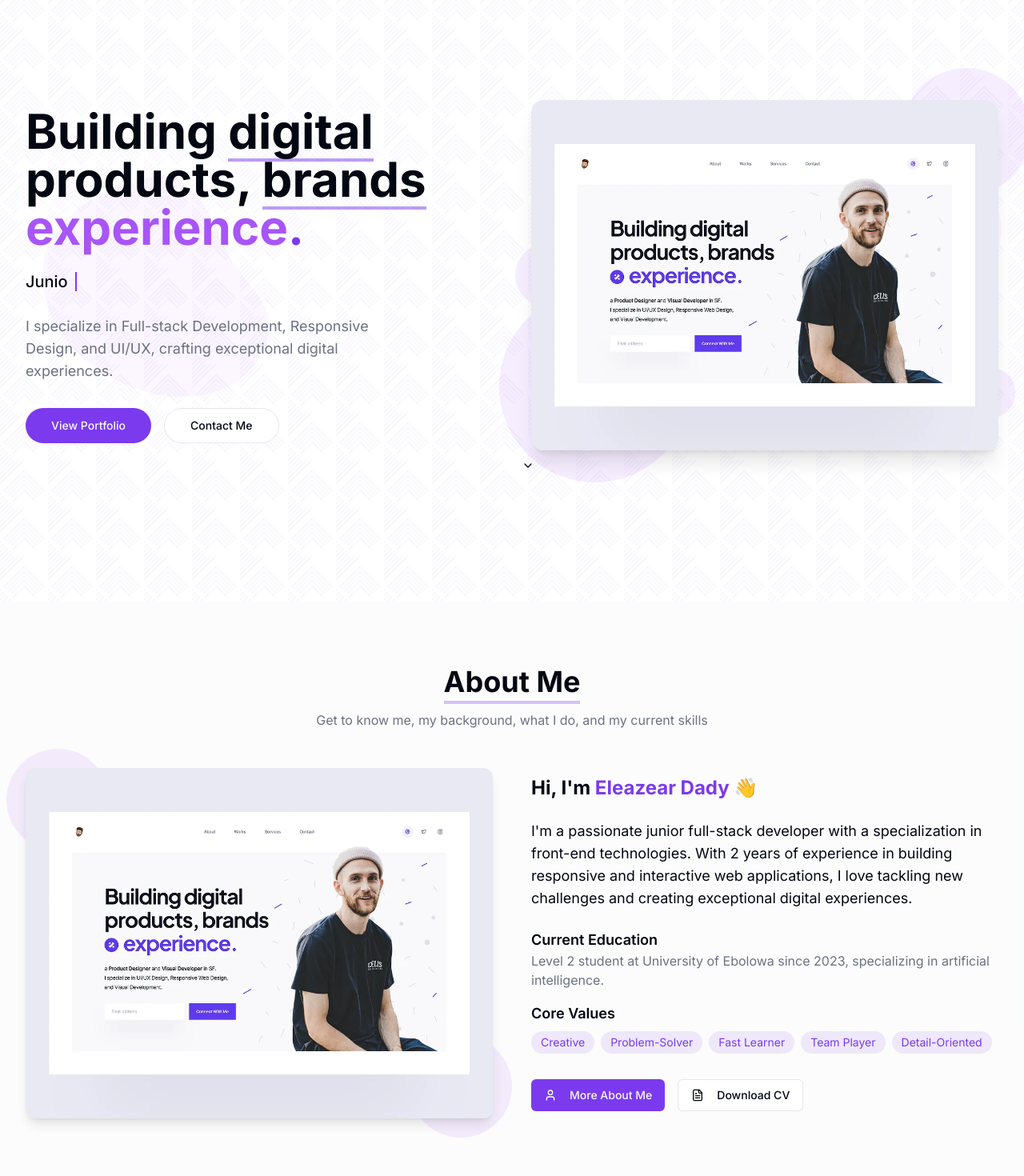
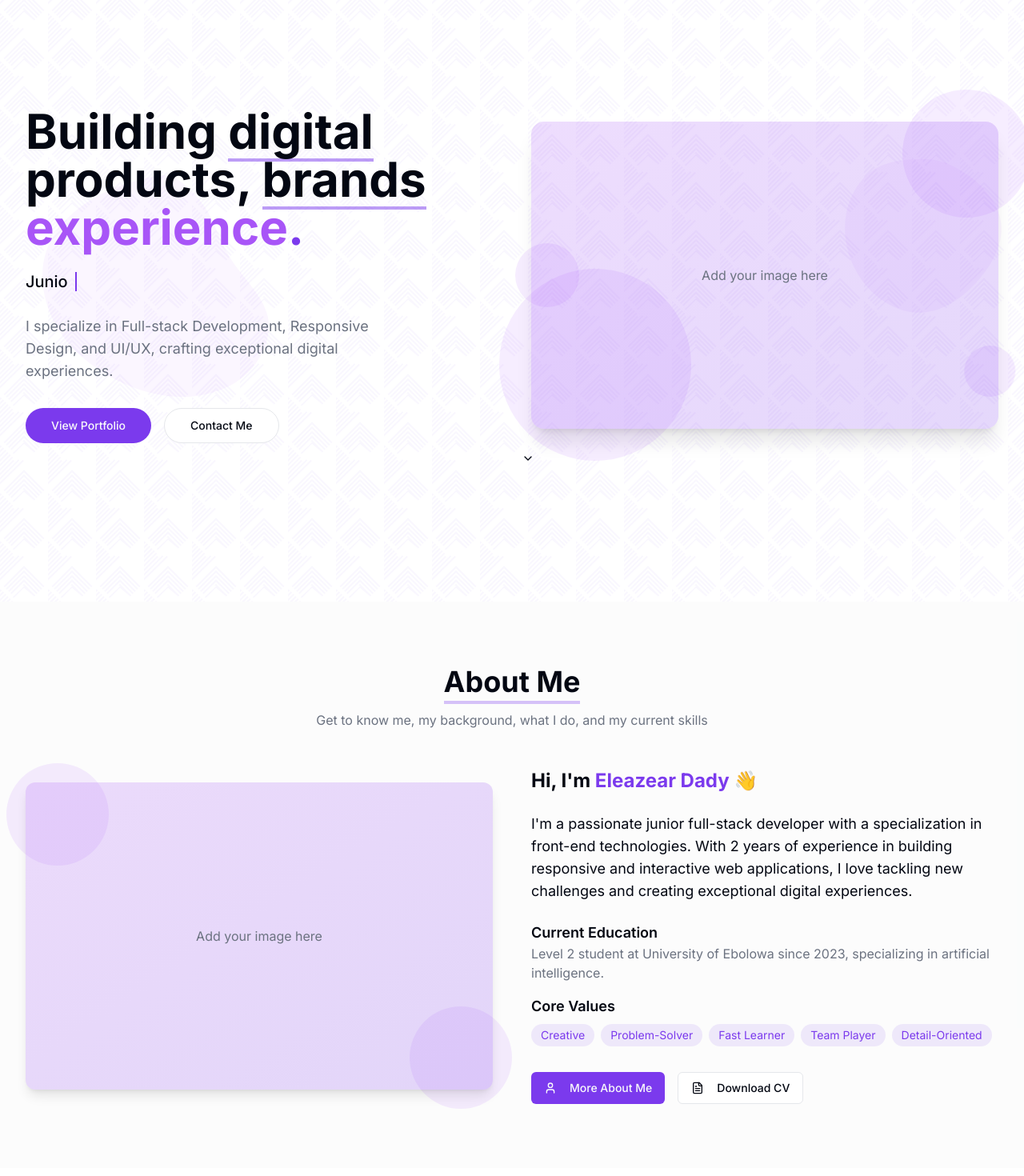
Before and after one commit to Branhamyoubi23/dady-portfolio-evolve, a React (Vite) app: page / in a window 1280 px wide. Shown: the part 240-1710 px from the top of the page at 80% size. Built offline with nearby package versions, Linux system fonts and the light colour scheme.

Commit message:
Remove placeholder image
Replaced the placeholder image with a new one.

```diff
--- a/src/components/AboutSection.tsx
+++ b/src/components/AboutSection.tsx
@@ -40,11 +40,10 @@ const AboutSection = () => {
             <div className="absolute -bottom-6 -right-6 w-32 h-32 rounded-full bg-purple-500/10 z-0"></div>
 
             <div className="relative z-10 rounded-xl overflow-hidden shadow-lg">
-              <img
-                src="/lovable-uploads/e390ae1b-43ea-4928-a0ac-b0d2b691457b.png"
-                alt="Mboumeu Youbi Eleazear Dady"
-                className="w-full h-auto object-cover"
-              />
+              {/* Image placeholder - you can add your own image here */}
+              <div className="w-full h-96 bg-gradient-to-br from-purple-500/20 to-primary/20 flex items-center justify-center">
+                <p className="text-muted-foreground">Add your image here</p>
+              </div>
             </div>
           </div>
 
--- a/src/components/HeroSection.tsx
+++ b/src/components/HeroSection.tsx
@@ -66,11 +66,10 @@ const HeroSection = () => {
               <div className="absolute -bottom-10 -left-10 w-60 h-60 bg-purple-500/10 rounded-full"></div>
 
               <div className="relative z-10 rounded-2xl overflow-hidden shadow-xl">
-                <img
-                  src="/lovable-uploads/e390ae1b-43ea-4928-a0ac-b0d2b691457b.png"
-                  alt="Mboumeu Youbi Eleazear Dady"
-                  className="w-full object-cover"
-                />
+                {/* Image placeholder - you can add your own image here */}
+                <div className="w-full h-96 bg-gradient-to-br from-purple-500/20 to-primary/20 flex items-center justify-center">
+                  <p className="text-muted-foreground">Add your image here</p>
+                </div>
               </div>
 
               <div className="absolute top-1/2 left-0 -translate-x-1/4 -translate-y-1/2 w-20 h-20 bg-purple-500/20 rounded-full animate-pulse"></div>
```
